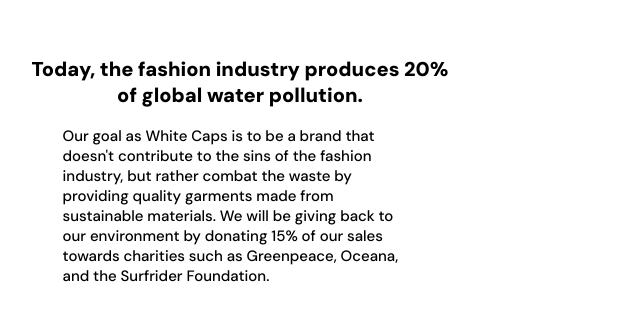
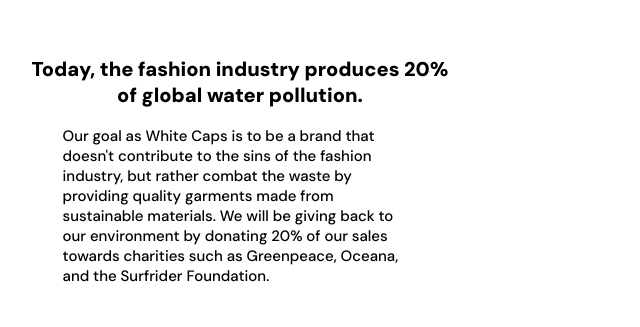
Before and after one commit to 2024-25-Allen-ISD-Computer-Science/6th-period-isp-white-caps-clothing, a plain HTML site: page NewAboutUs.html in a window 1280 px wide. Shown: the part 820-1147 px from the top of the page, 112-752 px from the left. Drawn offline with Linux system fonts and the light colour scheme; a web font is replaced by a local one.

Commit message:
type shi

```diff
--- a/NewAboutUs.html
+++ b/NewAboutUs.html
@@ -83,7 +83,7 @@
         <br>
         <p class="aboutparagraph"> Our goal as White Caps is to be a brand that doesn't
             contribute to the sins of the fashion industry, but rather combat the waste by providing quality garments made from sustainable materials.
-            We will be giving back to our environment by donating 15% of our sales towards
+            We will be giving back to our environment by donating 20% of our sales towards
         charities such as Greenpeace, Oceana, and the Surfrider Foundation. </p>
         </div>
         <br>
```
Also changed, not shown: 1 other file.
